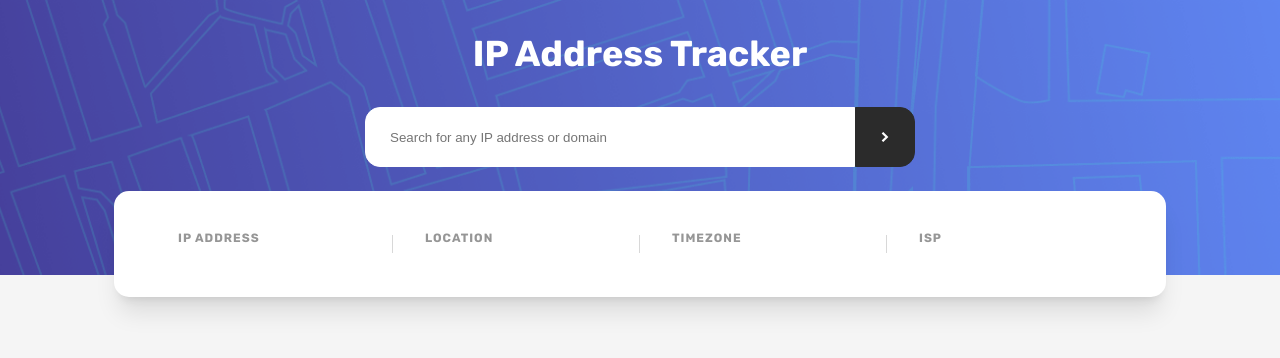
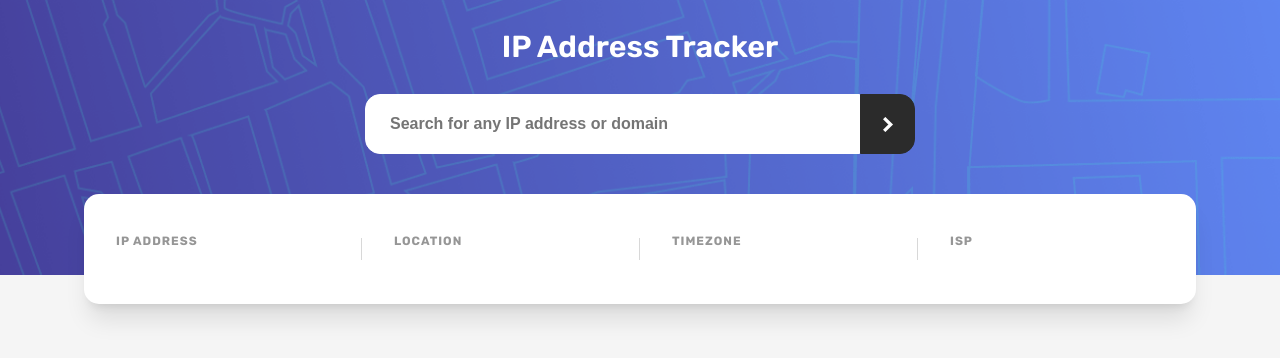
Before and after one commit to jonathanfunk/ip-address-tracker, a plain HTML site: page index.html in a window 1280 px wide. Drawn offline with nearby package versions, Linux system fonts and the light colour scheme; no server answers.

Commit message:
refined styles

```diff
--- a/style.css
+++ b/style.css
@@ -58,15 +58,17 @@ body {
 
 h1 {
 	color: #fff;
-	font-size: 2rem;
-	font-weight: 700;
+	font-size: 1.5rem;
+	font-weight: 600;
 	text-align: center;
 	margin-bottom: 2rem;
+	line-height: 0.8;
 }
 
 @media (min-width: 1024px) {
 	h1 {
-		font-size: 2.25rem;
+		font-size: 1.9rem;
+		line-height: 1;
 	}
 }
 
@@ -83,7 +85,7 @@ h1 {
 
 .container {
 	padding: 0 1.5rem;
-	max-width: 1100px;
+	max-width: 1160px;
 	margin: 0 auto;
 }
 
@@ -109,6 +111,8 @@ form {
 }
 
 input {
+	font-size: 1rem;
+	font-weight: 600;
 	flex: 1;
 	padding: 0 1.5rem;
 	height: 60px;
@@ -133,8 +137,8 @@ input:placeholder {
 
 button {
 	background-color: var(--dark-gray);
-	width: 60px;
-	height: 60px; /* Adjust the height as needed */
+	width: 55px;
+	height: 60px;
 	border: 1px solid var(--dark-gray);
 	cursor: pointer;
 	display: flex;
@@ -150,8 +154,14 @@ button:hover {
 }
 
 button img {
-	width: 0.5rem;
+	width: 0.75rem;
 	height: auto;
+}
+
+@media (min-width: 1024px) {
+	form {
+		margin-bottom: 2.5rem;
+	}
 }
 
 /*--------------------------------------------------------------
@@ -183,18 +193,18 @@ button img {
 	font-weight: 700;
 	letter-spacing: 1px;
 	font-size: 0.75rem;
-	margin-bottom: 0.75rem;
+	margin-bottom: 0.5rem;
 }
 
 .result-value {
-	font-size: 1rem;
+	font-size: 1.15rem;
 	font-weight: 700;
 }
 
 @media (min-width: 1024px) {
 	.results {
 		text-align: left;
-		padding: 2.5rem 2rem;
+		padding: 2.5rem 0;
 		display: grid;
 		grid-template-columns: 1fr 1fr 1fr 1fr;
 	}
@@ -203,6 +213,10 @@ button img {
 		padding: 0 2rem;
 		margin-bottom: 0;
 		position: relative;
+	}
+
+	.result-label {
+		margin-bottom: 1rem;
 	}
 
 	.result:after {
@@ -220,7 +234,8 @@ button img {
 	}
 
 	.result-value {
-		font-size: 1.5rem;
+		font-size: 1.6rem;
+		font-weight: 500;
 	}
 }
 
```
